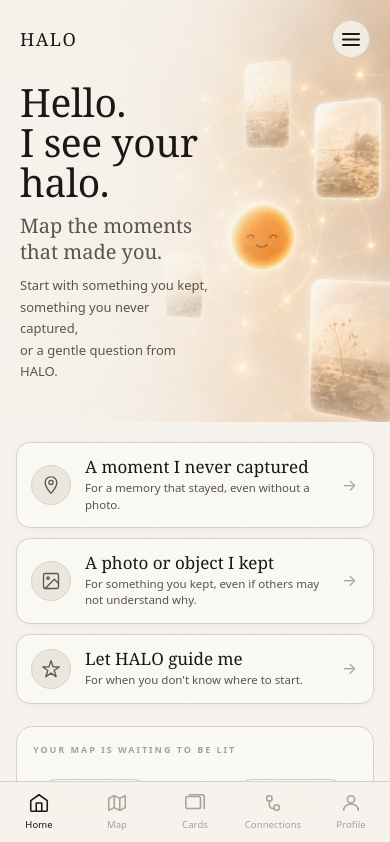
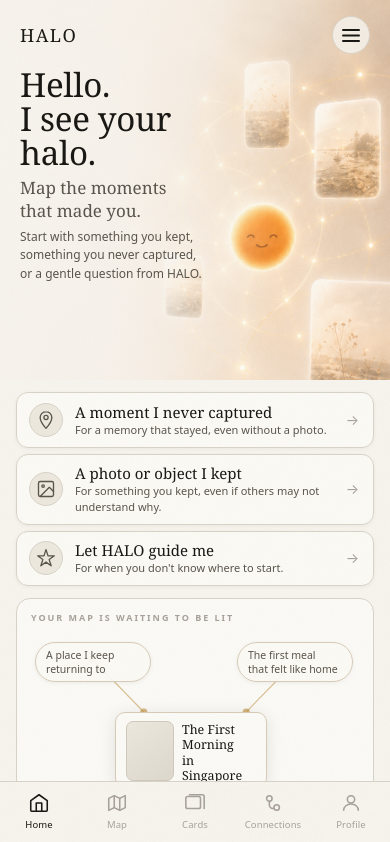
Before and after one commit to leoldonz-sudo/halo-mvp, a Next.js app: page /demo in a window 390 px wide. Shown: the top 842 px of the page. Built offline with nearby package versions, Linux system fonts and the light colour scheme.

Commit message:
fix: compress home page to single mobile viewport

```diff
--- a/app/globals.css
+++ b/app/globals.css
@@ -1447,7 +1447,10 @@ body {
 /* ── Hero ── */
 .hh-hero {
   position: relative;
-  padding: max(1.25rem, env(safe-area-inset-top)) 1.25rem 2.5rem;
+  height: 50vh;
+  min-height: 220px;
+  max-height: 380px;
+  padding: max(1rem, env(safe-area-inset-top)) 1.25rem 1.25rem;
   overflow: hidden;
 }
 
@@ -1476,7 +1479,7 @@ body {
   display: flex;
   align-items: center;
   justify-content: space-between;
-  margin-bottom: 1.5rem;
+  margin-bottom: 0.875rem;
 }
 
 .hh-wordmark {
@@ -1519,26 +1522,26 @@ body {
 
 .hh-h1 {
   font-family: var(--font-display);
-  font-size: clamp(36px, 10vw, 48px);
+  font-size: clamp(30px, 8.5vw, 40px);
   font-weight: 500;
   line-height: 1.02;
   letter-spacing: -0.01em;
   color: var(--ink);
-  margin: 0 0 0.75rem;
+  margin: 0 0 0.5rem;
 }
 
 .hh-sub {
   font-family: var(--font-display);
-  font-size: 20px;
+  font-size: 17px;
   line-height: 1.3;
   color: var(--ink-2);
-  margin: 0 0 0.625rem;
+  margin: 0 0 0.375rem;
 }
 
 .hh-body {
   font-family: var(--font-ui);
-  font-size: 13px;
-  line-height: 1.65;
+  font-size: 12px;
+  line-height: 1.55;
   color: var(--ink-2);
   margin: 0;
 }
@@ -1547,33 +1550,33 @@ body {
 .hh-cards {
   display: flex;
   flex-direction: column;
-  gap: 0.625rem;
+  gap: 0.375rem;
   padding: 0 1rem;
-  margin-top: 1.25rem;
+  margin-top: 0.75rem;
 }
 
 .hh-card {
   display: flex;
   align-items: center;
-  gap: 0.875rem;
+  gap: 0.75rem;
   width: 100%;
-  padding: 0.875rem 1rem 0.875rem 0.875rem;
+  padding: 0.6rem 0.875rem 0.6rem 0.75rem;
   border: 1px solid var(--line);
-  border-radius: 14px;
+  border-radius: 12px;
   background: rgba(251,250,246,0.92);
   backdrop-filter: blur(4px);
   text-align: left;
   cursor: pointer;
   transition: box-shadow 0.18s, transform 0.15s;
-  box-shadow: 0 1px 6px rgba(0,0,0,0.05);
+  box-shadow: 0 1px 4px rgba(0,0,0,0.05);
 }
 
 .hh-card:active { transform: scale(0.985); box-shadow: 0 0 0 rgba(0,0,0,0); }
 
 .hh-card-icon-wrap {
   flex: none;
-  width: 40px;
-  height: 40px;
+  width: 34px;
+  height: 34px;
   border-radius: 50%;
   background: var(--mist);
   border: 1px solid var(--line);
@@ -1587,13 +1590,13 @@ body {
   flex: 1;
   display: flex;
   flex-direction: column;
-  gap: 2px;
+  gap: 1px;
   min-width: 0;
 }
 
 .hh-card-title {
   font-family: var(--font-display);
-  font-size: 17px;
+  font-size: 15px;
   font-weight: 400;
   color: var(--ink);
   line-height: 1.2;
@@ -1601,25 +1604,25 @@ body {
 
 .hh-card-sub {
   font-family: var(--font-ui);
-  font-size: 11.5px;
+  font-size: 11px;
   color: var(--ink-2);
-  line-height: 1.45;
+  line-height: 1.4;
 }
 
 .hh-card-arrow {
   flex: none;
-  font-size: 16px;
+  font-size: 14px;
   color: var(--faint);
 }
 
 /* ── Map preview panel ── */
 .hh-map-panel {
-  margin: 1.375rem 1rem 0;
+  margin: 0.75rem 1rem 0;
   border: 1px solid var(--line);
-  border-radius: 16px;
+  border-radius: 14px;
   background: var(--paper);
   overflow: hidden;
-  padding: 1rem 1rem 0.625rem;
+  padding: 0.75rem 0.875rem 0.625rem;
 }
 
 .hh-map-eyebrow {
@@ -1628,7 +1631,7 @@ body {
   font-weight: 700;
   letter-spacing: 0.22em;
   color: var(--faint);
-  margin: 0 0 0.75rem;
+  margin: 0 0 0.5rem;
   text-transform: uppercase;
 }
 
--- a/components/home/HomeHero.tsx
+++ b/components/home/HomeHero.tsx
@@ -82,30 +82,27 @@ const DOT_R = 3.5;
 
 type NodeDef = { key: string; label: string; left: number; top: number; cx: number; cy: number };
 
+// 3-node compact layout — viewBox "0 0 320 240"
+// Centre card: left=84, top=78, w=152, h=76 → centre (160,116)
 const NODES: NodeDef[] = [
-  { key: "tl", label: "A place I keep\nreturning to",          left:   4, top:  10, cx:  62, cy:  29 },
-  { key: "tr", label: "The first meal\nthat felt like home",   left: 200, top:  10, cx: 258, cy:  29 },
-  { key: "ml", label: "Calling my mother\nafter I arrived",    left:   4, top: 131, cx:  62, cy: 150 },
-  { key: "bl", label: "The night I\nalmost gave up",           left:  10, top: 236, cx:  68, cy: 255 },
-  { key: "br", label: "The day the city\nfelt familiar",       left: 200, top: 236, cx: 258, cy: 255 },
+  { key: "tl", label: "A place I keep\nreturning to",        left:   4, top:  8,  cx:  59, cy: 25 },
+  { key: "tr", label: "The first meal\nthat felt like home", left: 206, top:  8,  cx: 261, cy: 25 },
+  { key: "br", label: "The day the city\nfelt familiar",     left: 206, top: 186, cx: 261, cy: 203 },
 ];
 
-// Bezier path from card border point to node centre
 const PATHS = [
-  { from: { x: 110, y: 108 }, to: { cx:  62, cy:  29 }, cp: { x:  86, y:  68 } },  // → tl
-  { from: { x: 210, y: 108 }, to: { cx: 258, cy:  29 }, cp: { x: 234, y:  68 } },  // → tr
-  { from: { x:  82, y: 150 }, to: { cx:  62, cy: 150 }, cp: { x:  72, y: 150 } },  // → ml (flat)
-  { from: { x: 110, y: 192 }, to: { cx:  68, cy: 255 }, cp: { x:  89, y: 224 } },  // → bl
-  { from: { x: 210, y: 192 }, to: { cx: 258, cy: 255 }, cp: { x: 234, y: 224 } },  // → br
+  { from: { x: 110, y:  78 }, to: { cx:  59, cy:  25 }, cp: { x:  84, y:  50 } },  // → tl
+  { from: { x: 210, y:  78 }, to: { cx: 261, cy:  25 }, cp: { x: 236, y:  50 } },  // → tr
+  { from: { x: 210, y: 154 }, to: { cx: 261, cy: 203 }, cp: { x: 236, y: 178 } },  // → br
 ];
 
 function MemoryMap() {
   return (
-    <div style={{ position: "relative", width: "100%", height: 300 }}>
+    <div style={{ position: "relative", width: "100%", height: 240 }}>
 
       {/* ── SVG layer — always behind HTML elements ── */}
       <svg
-        viewBox="0 0 320 300"
+        viewBox="0 0 320 240"
         preserveAspectRatio="none"
         aria-hidden
         style={{
@@ -138,8 +135,8 @@ function MemoryMap() {
       {/* ── Centre moment card ── */}
       <div style={{
         position: "absolute",
-        left: 82, top: 108,
-        width: 156, height: 84,
+        left: 84, top: 78,
+        width: 152, height: 76,
         display: "flex",
         gap: 8,
         background: "#fbfaf6",
```
